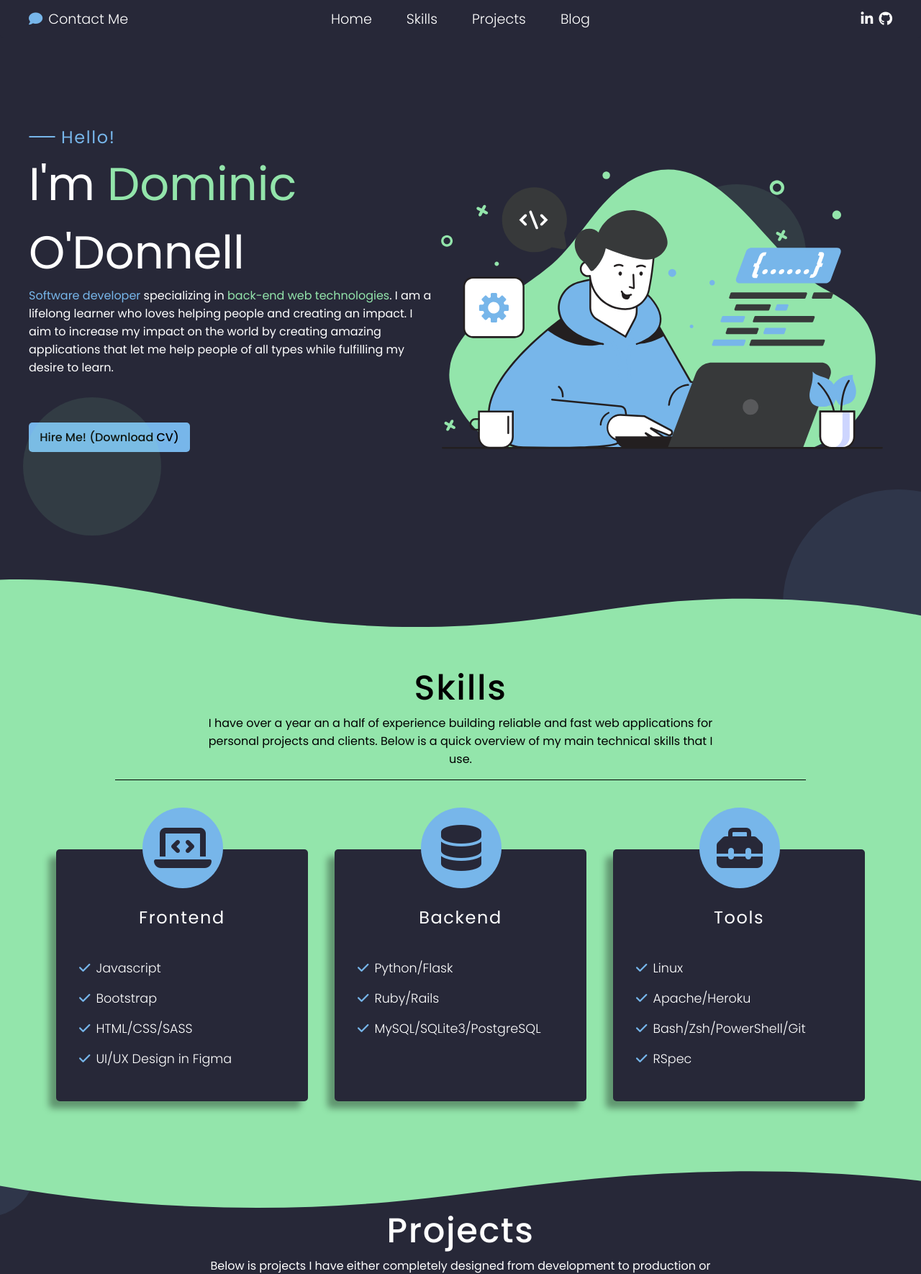
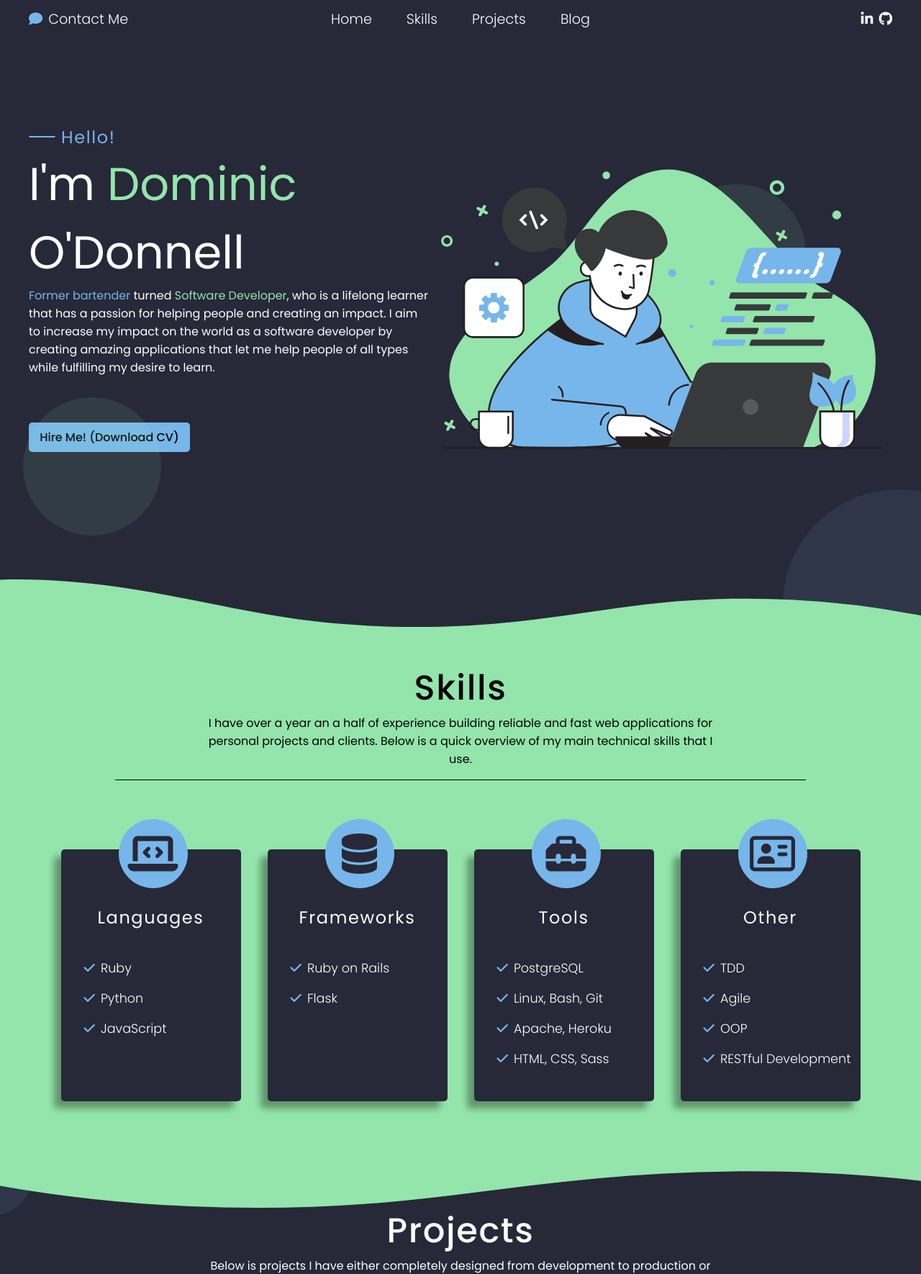
Before and after one commit to Dominicod/Portfolio, a Flask app: page / in a window 1280 px wide. Shown: the top 1770 px of the page at 72% size. Run offline with Flask 2, Linux system fonts and the light colour scheme; some libraries are stand-ins or nearby versions.

Commit message:
feat: update skills section to a new format, add new 'Other' skill-card

```diff
--- a/webApp/static/styles/app.css
+++ b/webApp/static/styles/app.css
@@ -456,7 +456,7 @@ h1 {
 
 .skill-card {
   height: 350px;
-  width: 350px;
+  width: 250px;
   margin-top: 5rem;
   background-color: var(--color-grey-1); }
 
@@ -479,16 +479,16 @@ h1 {
   position: absolute;
   display: flex;
   justify-content: center;
-  font-size: 4rem;
+  font-size: 3.5rem;
   color: var(--color-grey-1); }
 
 .skill-img-background {
   position: absolute;
-  left: 7.5rem;
+  left: 5rem;
   bottom: 18.5rem;
   background-color: var(--color-primary);
-  width: 7rem;
-  height: 7rem;
+  width: 6rem;
+  height: 6rem;
   border-radius: 50%; }
 
 .skill-card h3 {
--- a/webApp/static/styles/sass/pages/_skills.scss
+++ b/webApp/static/styles/sass/pages/_skills.scss
@@ -14,7 +14,7 @@
 }
 .skill-card {
     @extend %card;
-    @include size(350px, 350px);
+    @include size(350px, 250px);
     margin-top: 5rem;
     background-color: var(--color-grey-1);
 }
@@ -37,17 +37,17 @@
     position: absolute;
     display: flex;
     justify-content: center;
-    font-size: 4rem;
+    font-size: 3.5rem;
     color: var(--color-grey-1);
 }
 .skill-img-background {
     @extend %justify-center-align-center;
     position: absolute;
-    left: 7.5rem;
+    left: 5rem;
     bottom: 18.5rem;
     background-color: var(--color-primary);
-    width: 7rem;
-    height: 7rem;
+    width: 6rem;
+    height: 6rem;
     border-radius: 50%;
 }
 .skill-card h3 {
--- a/webApp/templates/index.html
+++ b/webApp/templates/index.html
@@ -86,9 +86,12 @@
                 O'Donnell
             </h1>
             <p class="frontpage-txt">
-                <span style="color: var(--color-primary)">Software developer</span>
-                specializing in
-                <span style="color: var(--color-secondary)">back-end web technologies</span>. I am a lifelong learner who loves helping people and creating an impact. I aim to increase my impact on the world by creating amazing applications that let me help people of all types while fulfilling my desire to learn.
+                <span style="color: var(--color-primary)">Former bartender</span>
+                turned
+                <span style="color: var(--color-secondary)">Software Developer</span>, who is a lifelong learner that has a passion for
+helping people and creating an impact. I aim to increase my impact on the world as a software
+developer by creating amazing applications that let me help people of all types while fulfilling my
+desire to learn.
             </p>
             <a
                 class="frontpage-btn button"
@@ -144,23 +147,19 @@
                     </div>
                 </div>
                 <div class="skill-card">
-                    <h3 class="text-white">Frontend</h3>
+                    <h3 class="text-white">Languages</h3>
                     <ul class="skills">
                         <li>
                             <i class="text-primary fa fa-solid fa-check"></i>
-                            <p class="text-white">Javascript</p>
+                            <p class="text-white">Ruby</p>
                         </li>
                         <li>
                             <i class="text-primary fa fa-solid fa-check"></i>
-                            <p class="text-white">Bootstrap</p>
+                            <p class="text-white">Python</p>
                         </li>
                         <li>
                             <i class="text-primary fa fa-solid fa-check"></i>
-                            <p class="text-white">HTML/CSS/SASS</p>
-                        </li>
-                        <li>
-                            <i class="text-primary fa fa-solid fa-check"></i>
-                            <p class="text-white">UI/UX Design in Figma</p>
+                            <p class="text-white">JavaScript</p>
                         </li>
                     </ul>
                 </div>
@@ -172,19 +171,15 @@
                     </div>
                 </div>
                 <div class="skill-card">
-                    <h3 class="text-white">Backend</h3>
+                    <h3 class="text-white">Frameworks</h3>
                     <ul class="skills">
                         <li>
                             <i class="text-primary fa fa-solid fa-check"></i>
-                            <p class="text-white">Python/Flask</p>
+                            <p class="text-white">Ruby on Rails</p>
                         </li>
                         <li>
                             <i class="text-primary fa fa-solid fa-check"></i>
-                            <p class="text-white">Ruby/Rails</p>
-                        </li>
-                        <li>
-                            <i class="text-primary fa fa-solid fa-check"></i>
-                            <p class="text-white">MySQL/SQLite3/PostgreSQL</p>
+                            <p class="text-white">Flask</p>
                         </li>
                     </ul>
                 </div>
@@ -200,19 +195,47 @@
                     <ul class="skills">
                         <li>
                             <i class="text-primary fa fa-solid fa-check"></i>
-                            <p class="text-white">Linux</p>
+                            <p class="text-white">PostgreSQL</p>
                         </li>
                         <li>
                             <i class="text-primary fa fa-solid fa-check"></i>
-                            <p class="text-white">Apache/Heroku</p>
+                            <p class="text-white">Linux, Bash, Git</p>
                         </li>
                         <li>
                             <i class="text-primary fa fa-solid fa-check"></i>
-                            <p class="text-white">Bash/Zsh/PowerShell/Git</p>
+                            <p class="text-white">Apache, Heroku</p>
                         </li>
                         <li>
                             <i class="text-primary fa fa-solid fa-check"></i>
-                            <p class="text-white">RSpec</p>
+                            <p class="text-white">HTML, CSS, Sass</p>
+                        </li>
+                    </ul>
+                </div>
+            </div>
+             <div class="skill-card-container appear">
+                <div class="skill-img-background">
+                    <div class="skill-img">
+                        <i class="fa fa-regular fa-address-card"></i>
+                    </div>
+                </div>
+                <div class="skill-card">
+                    <h3 class="text-white">Other</h3>
+                    <ul class="skills">
+                        <li>
+                            <i class="text-primary fa fa-solid fa-check"></i>
+                            <p class="text-white">TDD</p>
+                        </li>
+                        <li>
+                            <i class="text-primary fa fa-solid fa-check"></i>
+                            <p class="text-white">Agile</p>
+                        </li>
+                        <li>
+                            <i class="text-primary fa fa-solid fa-check"></i>
+                            <p class="text-white">OOP</p>
+                        </li>
+                        <li>
+                            <i class="text-primary fa fa-solid fa-check"></i>
+                            <p class="text-white">RESTful Development</p>
                         </li>
                     </ul>
                 </div>
@@ -471,7 +494,7 @@
 <!-- FOOTER -->
 {% endblock %} {% block footer %}
 <footer>
-    <p class="text-black created">Created with: JS/SASS/Flask</p>
+    <p class="text-black created">Created with: JS/Sass/Flask</p>
     <p class="text-black credit">
         @ 2022 Website made by
         <a
```
Also changed, not shown: 1 other file.
